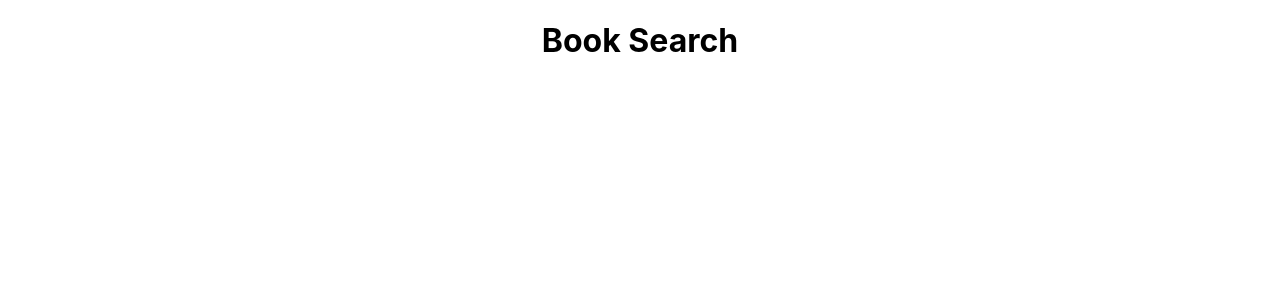
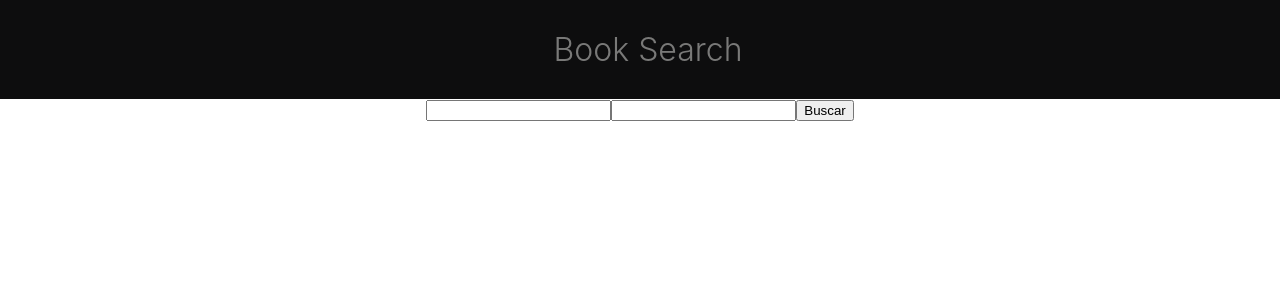
Before and after one commit to christenis98/PDA_P3, a React (Create React App) app in the folder my-app/: page / in a window 1280 px wide. Shown: the top 300 px of the page. Built offline with nearby package versions, Linux system fonts and the light colour scheme.

Commit message:
antes de ir a comer

```diff
--- a/my-app/package.json
+++ b/my-app/package.json
@@ -3,6 +3,9 @@
   "version": "0.1.0",
   "private": true,
   "dependencies": {
+    "@fortawesome/fontawesome-svg-core": "^6.1.1",
+    "@fortawesome/free-solid-svg-icons": "^6.1.1",
+    "@fortawesome/react-fontawesome": "^0.1.18",
     "@testing-library/jest-dom": "^5.16.4",
     "@testing-library/react": "^13.1.1",
     "@testing-library/user-event": "^13.5.0",
--- a/my-app/src/App.css
+++ b/my-app/src/App.css
@@ -13,15 +13,17 @@
   }
 }
 
-.App-header {
-  background-color: #000000;
-  min-height: 100vh;
-  display: flex;
-  flex-direction: column;
-  align-items: center;
-  justify-content: center;
-  font-size: calc(10px + 2vmin);
-  color: rgb(8, 8, 8);
+header {
+  padding: 30px 0 30px 0;
+  background: #0d0d0e;
+  color: #797978;
+  text-align:center;
+}
+
+header h1{
+  display: inline;
+  margin-left: 16px;
+  font-weight: 299;
 }
 
 .App-link {
--- a/my-app/src/App.js
+++ b/my-app/src/App.js
@@ -1,6 +1,7 @@
 import React, {Component} from 'react';
 import Header from './Header';
 import logo from './logo.svg';
+import Libros from './Libros';
 import './App.css';
 
 class App extends Component{
@@ -8,6 +9,7 @@ class App extends Component{
     return(
       <div className = "App">
         <Header />
+        <Libros/>
       </div>
     )
   }
--- /dev/null
+++ b/my-app/src/Busqueda.js
@@ -0,0 +1,15 @@
+import React from 'react';
+
+
+const Busqueda = () =>{
+    return(
+        <div className= "busqueda">
+            <form action="">
+                <input type="text"/>
+                <input type="text"/>
+                <button type="submit">Buscar</button>
+            </form>
+        </div>
+    )
+}
+export default Busqueda;
--- a/my-app/src/Header.js
+++ b/my-app/src/Header.js
@@ -1,9 +1,9 @@
 import React from 'react';
+
 
 const Header = () => {
     return(
         <header>
-            <i class="fas fa-book"></i>
             <h1>Book Search</h1>
         </header>
     )
--- /dev/null
+++ b/my-app/src/Libros.js
@@ -0,0 +1,14 @@
+import React, {Component} from 'react';
+import Busqueda from './Busqueda';
+
+
+class Libros extends Component{
+  render() {
+    return(
+      <div >
+        <Busqueda/>
+      </div>
+    )
+  }
+}
+export default Libros;
```
Also changed, not shown: 1 other file (tests, documents, lock files or other folders).
